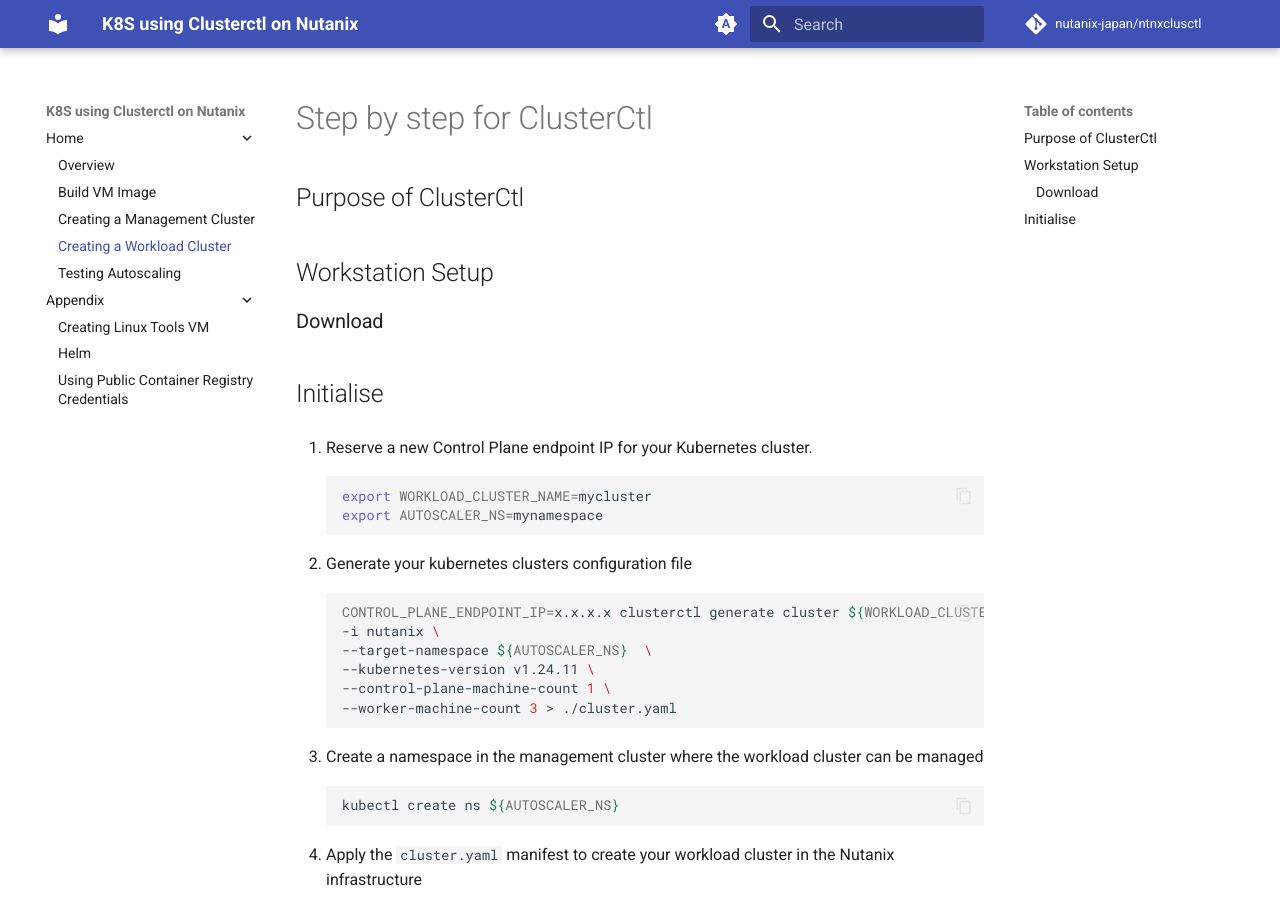
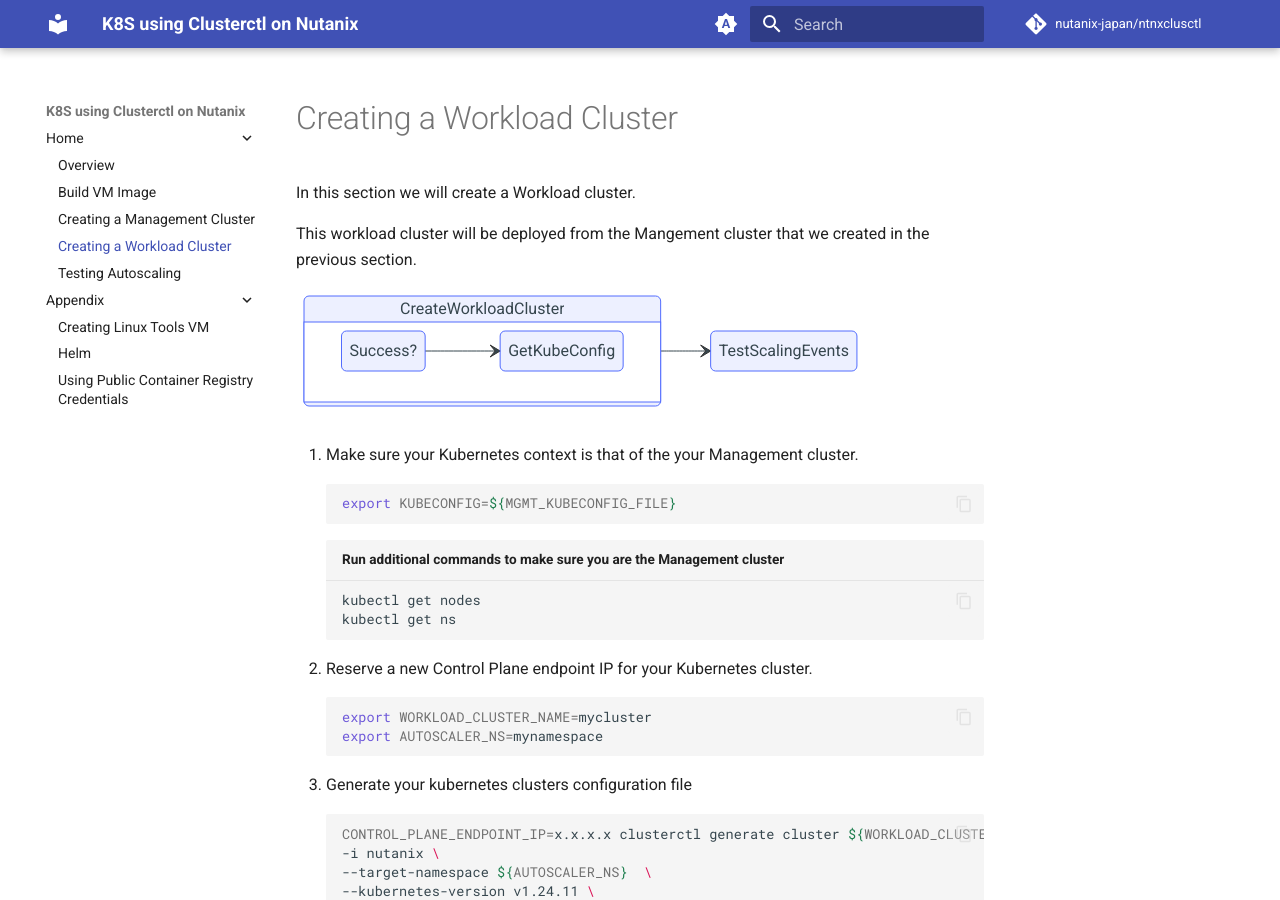
Before and after one commit to nutanix-japan/ntnxclusctl, an MkDocs documentation site: the page built from docs/create_workload_cluster.md, in a window 1280 px wide and 900 px high. Built offline with MkDocs 1.6.1 and Material for MkDocs 9.7.7, drawn with Linux system fonts in a browser that asks for light colours; comment, search, counter and statistics services are not loaded.

Commit message:
Mon Apr 17 16:52:57 JST 2023

````diff
--- a/docs/create_workload_cluster.md
+++ b/docs/create_workload_cluster.md
@@ -1,12 +1,28 @@
-#Step by step for ClusterCtl
+# Creating a Workload Cluster
 
-## Purpose of ClusterCtl
+In this section we will create a Workload cluster.
 
-## Workstation Setup
+This workload cluster will be deployed from the Mangement cluster that we created in the previous section.
 
-### Download
+```mermaid
+stateDiagram
+    direction LR
+    CreateWorkloadCluster --> TestScalingEvents
+    state CreateWorkloadCluster {
+      direction LR
+      Success? --> GetKubeConfig
+    }
+```
 
-## Initialise
+1. Make sure your Kubernetes context is that of the your Management cluster.
+
+    ```bash
+    export KUBECONFIG=${MGMT_KUBECONFIG_FILE}
+    ```
+    ```bash title="Run additional commands to make sure you are the Management cluster"
+    kubectl get nodes
+    kubectl get ns
+    ```
 
 4. Reserve a new Control Plane endpoint IP for your Kubernetes cluster.
 
````
Also changed, not shown: docs/autoscaler_testing.md (+13 -1 lines), docs/build_image.md (+10 -1 lines), docs/create_management_cluster.md (+10 -0 lines), docs/index.md (+3 -1 lines).
